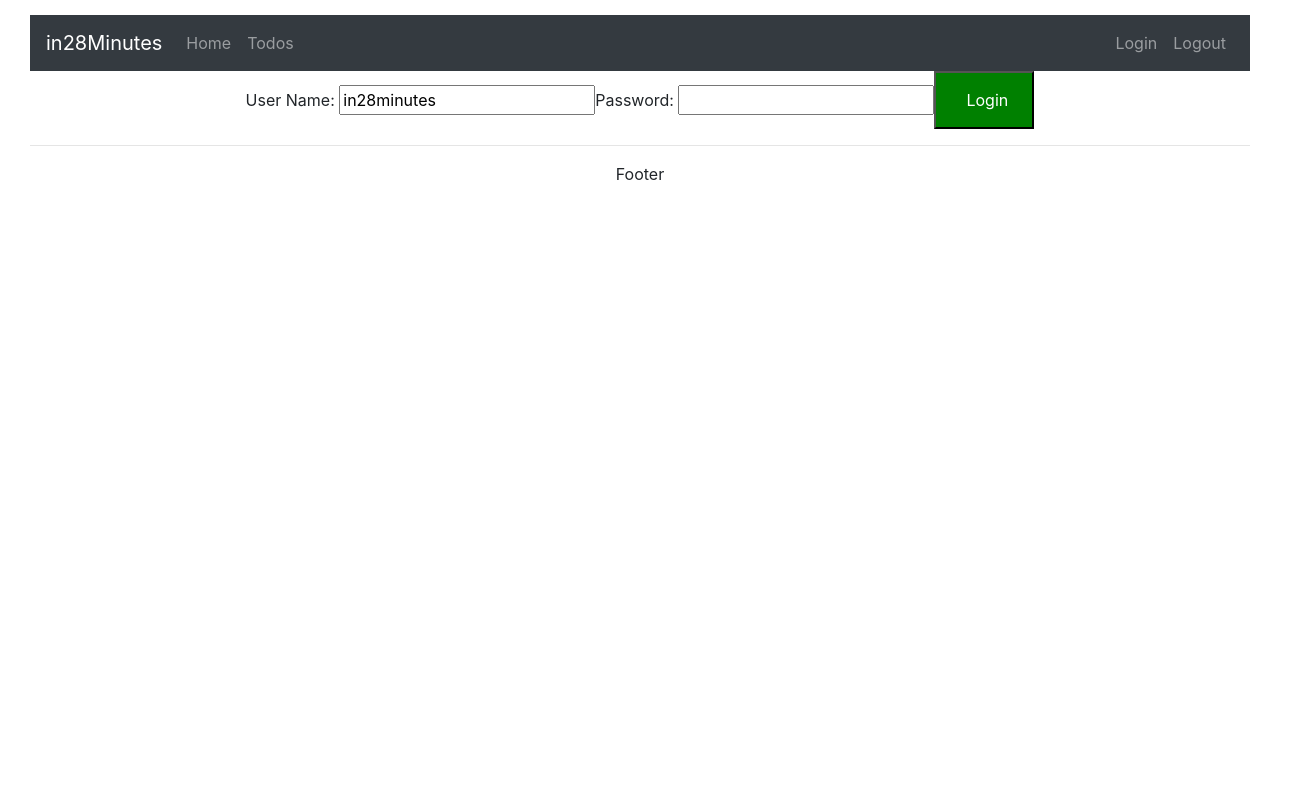
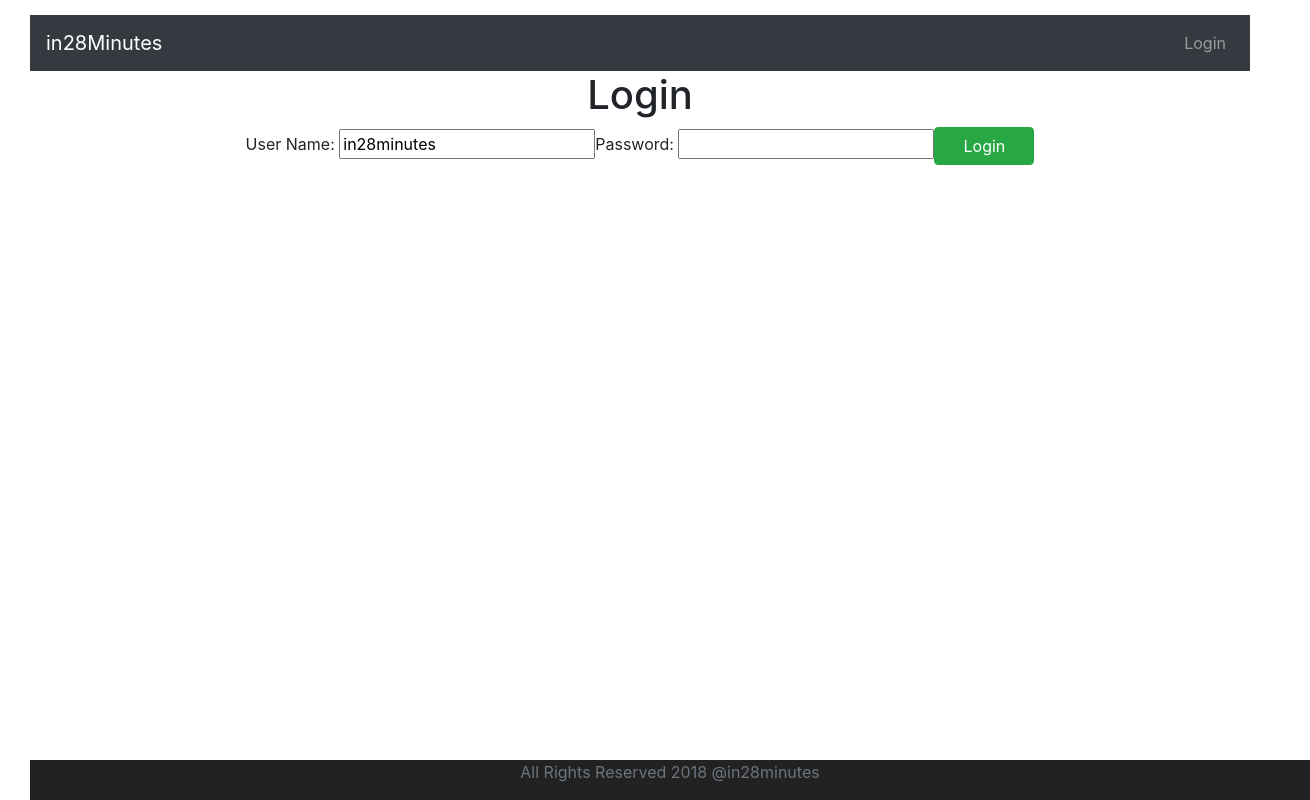
Before and after one commit to anhtran910/TodoApp, a React (Create React App) app: page /login in a window 1280 px wide. Shown: the whole page, 1310 px wide, since content can reach past the window. Built offline with nearby package versions, Linux system fonts and the light colour scheme.

Commit message:
add authentication

```diff
--- a/src/App.css
+++ b/src/App.css
@@ -1,3 +1,10 @@
+.footer{
+  position: absolute;
+  bottom: 0;
+  width: 100%;
+  height: 40px;
+  background-color: #222222;
+}
 .App {
   text-align: center;
 }
--- /dev/null
+++ b/src/components/todo/AuthenticatedRoute.jsx
@@ -0,0 +1,15 @@
+import React, { Component } from "react";
+import {Route, Redirect } from "react-router";
+import AuthenticationService from "./AuthenticationService";
+
+class AuthenticationRoute extends Component{
+    render(){
+        if(AuthenticationService.isUserLoggedIn()){
+            return <Route {...this.props}/>
+        } else{
+            return <Redirect to="/login"/>
+        }
+    }
+}
+
+export default AuthenticationRoute
--- /dev/null
+++ b/src/components/todo/AuthenticationService.js
@@ -0,0 +1,18 @@
+class AuthenticationService{
+
+    registerSuccessfullLogin(username,password){
+        console.log('registerSuccessfullLogin')
+        sessionStorage.setItem('authenticatedUser',username);
+    }
+    logout(){
+        sessionStorage.removeItem('authenticatedUser');
+    }
+
+    isUserLoggedIn(){
+        let user = sessionStorage.getItem('authenticatedUser')
+        if(user===null) return false;
+        return true;
+    }
+}
+
+export default new AuthenticationService()
--- a/src/components/todo/TodoApp.jsx
+++ b/src/components/todo/TodoApp.jsx
@@ -1,6 +1,8 @@
 import React, {Component} from 'react'
 import { withRouter} from 'react-router-dom';
 import {BrowserRouter as Router, Route, Switch, Link} from 'react-router-dom'
+import AuthenticationService from './AuthenticationService.js'
+import AuthenticatedRoute from './AuthenticatedRoute.jsx'
 
 class TodoApp extends Component {
     render() {
@@ -12,9 +14,9 @@ class TodoApp extends Component {
                     <Switch>
                     <Route path="/" exact component={LoginComponent}/>
                     <Route path="/login" component={LoginComponent}/>
-                    <Route path="/welcome/:name" component={WelcomeComponent}/>
-                    <Route path="/todos" component={ListTodosComponent}/>
-                    <Route path="/logout" component={LogoutComponent}/>
+                    <AuthenticatedRoute path="/welcome/:name" component={WelcomeComponent}/>
+                    <AuthenticatedRoute path="/todos" component={ListTodosComponent}/>
+                    <AuthenticatedRoute path="/logout" component={LogoutComponent}/>
                     <Route component={ErrorComponent}/>
                     </Switch>
                     <FooterComponent/>
@@ -29,18 +31,21 @@ class TodoApp extends Component {
 
 class HeaderComponent extends Component {
     render(){
+        const isUserLoggedIn=AuthenticationService.isUserLoggedIn()
+        //console.log(isUserLoggedIn);
+
         return (
             <header>
                 <nav className="navbar navbar-expand-md navbar-dark bg-dark">
                     <div><a className="navbar-brand" href="http://www.in28minutes.com" >in28Minutes</a></div>
                     <ul className="navbar-nav">
-                        <li><Link className="nav-link" to="/welcome/in28minutes">Home</Link></li>
-                        <li><Link className="nav-link" to="/todos"> Todos</Link></li>
+                        {isUserLoggedIn && <li><Link className="nav-link" to="/welcome/in28minutes">Home</Link></li>}
+                        {isUserLoggedIn && <li><Link className="nav-link" to="/todos"> Todos</Link></li>}
 
                     </ul>
                     <ul className="navbar-nav navbar-collapse justify-content-end">
-                        <li><Link className="nav-link" to="/login">Login</Link> </li>
-                        <li><Link className="nav-link" to="/logout">Logout</Link> </li>
+                        {!isUserLoggedIn && <li><Link className="nav-link" to="/login">Login</Link> </li>}
+                        {isUserLoggedIn && <li><Link className="nav-link" to="/logout" onClick={AuthenticationService.logout}>Logout</Link> </li>}
                     </ul>
                 </nav>
             </header>
@@ -51,88 +56,13 @@ class HeaderComponent extends Component {
 class FooterComponent extends Component {
     render(){
         return (
-            <div>
-                <hr/>Footer
-            </div>
+            <footer className="footer">
+                <span className="text-muted">All Rights Reserved 2018 @in28minutes</span>
+
+            </footer>
         )
     }
 }
-
-class LogoutComponent extends Component {
-    render(){
-        return (
-            <div>
-                <h1>You are logged out</h1>
-                <div className="container">
-                    Thank you for Using Our Application
-                </div>
-            </div>
-        )
-    }
-}
-
-class ListTodosComponent extends Component{
-
-    constructor(props){
-        super(props)
-        this.state={
-            todos:
-            [
-                {id:1, description:'Learn to Dance', done: false, targetDate: new Date()},
-                {id:2, description:'Become to Expert at React', done: false, targetDate: new Date()},
-                {id:3, description:'Visit Korea', done: false, targetDate: new Date()}
-
-
-            ]
-        }
-    }
-
-    render(){
-        return(
-         < div>
-                <h1>List Todos</h1>
-                <table>
-                    <thead>
-                        <tr>
-                            <th>id</th>
-                            <th>description</th>
-                            <th>target Date</th>
-                            <th>Is Compeleted?</th>
-                        </tr>
-                    </thead>
-                    <tbody>
-                        {
-                            this.state.todos.map(
-                                todo =>
-                                <tr>
-                                    <td>{todo.id}</td>
-                                    <td>{todo.description}</td>
-                                    <td>{todo.done.toString()}</td>
-                                    <td>{todo.targetDate.toString()}</td>
-                                </tr>
-                            )
-                        }
-                    </tbody>
-                </table>
-            </div>
-        )
-    }
-}
-
-class WelcomeComponent extends Component{
-    render(){
-        return (
-            <div>
-                Welcome {this.props.match.params.name}. You can manage your todos <Link to ="/todos">here</Link>.
-            </div>
-        )
-    }
-}
-
-function ErrorComponent(){
-    return <div>An Error Occurred. I don't know what to do! Contact support at abcd-efgh-ijkl</div>
-}
-
 
 class LoginComponent extends Component{
     constructor(props){
@@ -174,6 +104,7 @@ class LoginComponent extends Component{
         //in28minutes, dummy
         if(this.state.username==='in28minutes' && this.state.password==='dummy'){
             //console.log('Successful')
+            AuthenticationService.registerSuccessfullLogin(this.state.username)
             this.props.history.push(`/welcome/${this.state.username}`)
             //this.setState({showSuccessMessage:true})
             //this.setState({hasLoginFailed:false})
@@ -191,17 +122,104 @@ class LoginComponent extends Component{
     render(){
         return(
             <div>
-                {/*<ShowInvalidCredentials hasLoginFailed={this.state.hasLoginFailed}/>*/}
-                {this.state.hasLoginFailed && <div>Invalid Credentials!</div>}
-                {/*<ShowLoginSuccessMessage showSuccessMessage={this.state.showSuccessMessage}/>*/}
-                {this.state.showSuccessMessage && <div>Login Successful!</div>}
-                User Name: <input type="text" name="username" value={this.state.username} onChange={this.handleChange}/>
-                Password: <input type="password" name="password" value={this.state.password} onChange={this.handleChange}/>
-                <button onClick={this.loginClicked}>Login</button>
+                <h1>Login</h1>
+                <div class="container">
+                    {/*<ShowInvalidCredentials hasLoginFailed={this.state.hasLoginFailed}/>*/}
+                    {this.state.hasLoginFailed && <div className="alert alert-warning">Invalid Credentials!</div>}
+                    {/*<ShowLoginSuccessMessage showSuccessMessage={this.state.showSuccessMessage}/>*/}
+                    {this.state.showSuccessMessage && <div>Login Successful!</div>}
+                    User Name: <input type="text" name="username" value={this.state.username} onChange={this.handleChange}/>
+                    Password: <input type="password" name="password" value={this.state.password} onChange={this.handleChange}/>
+                    <button  className="btn btn-success" onClick={this.loginClicked}>Login</button>
+                </div>
             </div>
         )
     }
 }
+
+class LogoutComponent extends Component {
+    render(){
+        return (
+            <div>
+                <h1>You are logged out</h1>
+                <div className="container">
+                    Thank you for Using Our Application
+                </div>
+            </div>
+        )
+    }
+}
+
+class ListTodosComponent extends Component{
+
+    constructor(props){
+        super(props)
+        this.state={
+            todos:
+            [
+                {id:1, description:'Learn to Dance', done: false, targetDate: new Date()},
+                {id:2, description:'Become to Expert at React', done: false, targetDate: new Date()},
+                {id:3, description:'Visit Korea', done: false, targetDate: new Date()}
+
+
+            ]
+        }
+    }
+
+    render(){
+        return(
+         < div>
+                <h1>List Todos</h1>
+                <div className="container">
+                    <table className="table">
+                        <thead>
+                            <tr>
+                                {/* <th>id</th> */}
+                                <th>description</th>
+                                <th>target Date</th>
+                                <th>Is Compeleted?</th>
+                            </tr>
+                        </thead>
+                        <tbody>
+                            {
+                                this.state.todos.map(
+                                    todo =>
+                                    <tr key={todo.id}>
+                                        {/* <td>{todo.id}</td> */}
+                                        <td>{todo.description}</td>
+                                        <td>{todo.done.toString()}</td>
+                                        <td>{todo.targetDate.toString()}</td>
+                                    </tr>
+                                )
+                            }
+                        </tbody>
+                    </table>
+                </div>
+
+            </div>
+        )
+    }
+}
+
+class WelcomeComponent extends Component{
+    render(){
+        return (
+            <>
+                <h1>Welcome!</h1>
+                <div className="container">
+                    Welcome {this.props.match.params.name}. You can manage your todos <Link to ="/todos">here</Link>.
+                </div>
+            </>
+        )
+    }
+}
+
+function ErrorComponent(){
+    return <div>An Error Occurred. I don't know what to do! Contact support at abcd-efgh-ijkl</div>
+}
+
+
+
 
 // function ShowInvalidCredentials(props){
 //     if(props.hasLoginFailed) {
```
